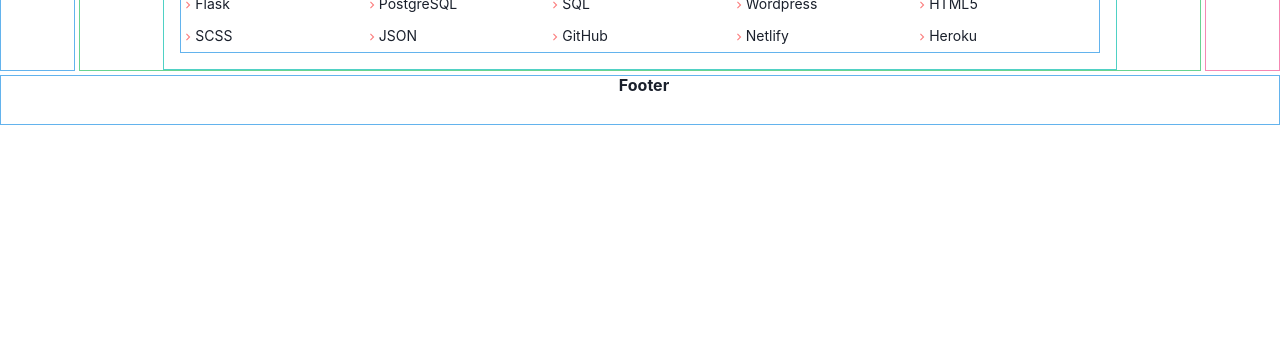
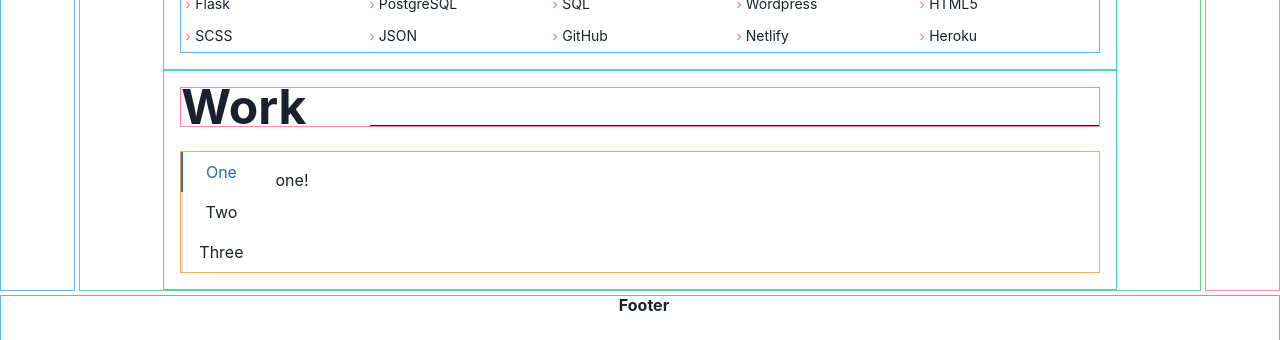
Before and after one commit to sashacandoit/portfolio-2023, a React (Create React App) app: page / in a window 1280 px wide. Shown: the part 1288-1628 px from the top of the page. Before the commit the page ends 1413 px from the top, so only its background shows below. Built offline with nearby package versions, Linux system fonts and the light colour scheme.

Commit message:
added work section with experience tabs section

```diff
--- a/src/App.js
+++ b/src/App.js
@@ -6,6 +6,8 @@ import Welcome from './sections/Welcome'
 import TopNav from './sections/TopNav'
 import Footer from './sections/Footer'
 import About from './sections/About';
+import Work from './sections/Work';
+
 
 import { Grid, GridItem } from '@chakra-ui/react' //layout
 
@@ -32,6 +34,7 @@ function App() {
         <GridItem border='1px' borderColor='green.300' area={'main'} align='start' padding={'0 6%'}>
           <Welcome />
           <About />
+          <Work />
         </GridItem>
 
         <GridItem pl='2' border='1px' borderColor='blue.300' area={'footer'} textAlign={'center'}>
--- /dev/null
+++ b/src/sections/Work.js
@@ -0,0 +1,45 @@
+import React from "react";
+import { Container, Grid, GridItem, Tabs, TabList, Tab, TabPanels, TabPanel } from '@chakra-ui/react'
+import SectionHeading from "./components/SectionHeading";
+
+function Work() {
+  return (
+    <Container maxW='container.lg'>
+      <Grid
+        border='1px' borderColor='teal.300'
+        templateAreas={`"title title"
+                  "work-experience work-experience"`}
+        gridTemplateColumns={'1fr 1fr'}
+        gap='6'
+        padding='4'
+      >
+        <GridItem border='1px' borderColor='pink.300' area={'title'}>
+          <SectionHeading title='Work' />
+        </GridItem>
+        <GridItem border='1px' borderColor='orange.300' area={'work-experience'}>
+          <Tabs orientation="vertical">
+            <TabList>
+              <Tab>One</Tab>
+              <Tab>Two</Tab>
+              <Tab>Three</Tab>
+            </TabList>
+
+            <TabPanels>
+              <TabPanel>
+                <p>one!</p>
+              </TabPanel>
+              <TabPanel>
+                <p>two!</p>
+              </TabPanel>
+              <TabPanel>
+                <p>three!</p>
+              </TabPanel>
+            </TabPanels>
+          </Tabs>
+        </GridItem>
+      </Grid>
+    </Container>
+  )
+}
+
+export default Work;
```
Also changed, not shown: src/sections/About.js (+1 -13 lines).
